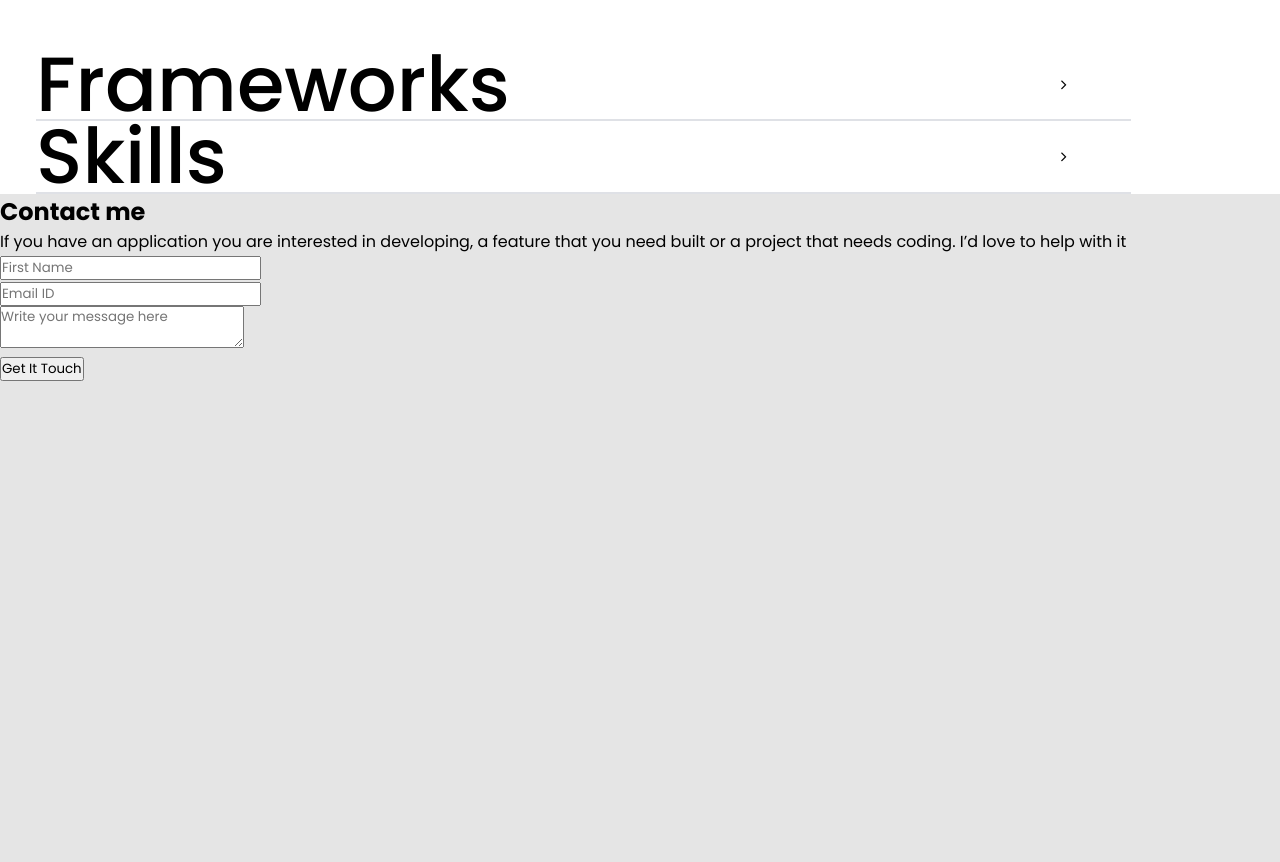
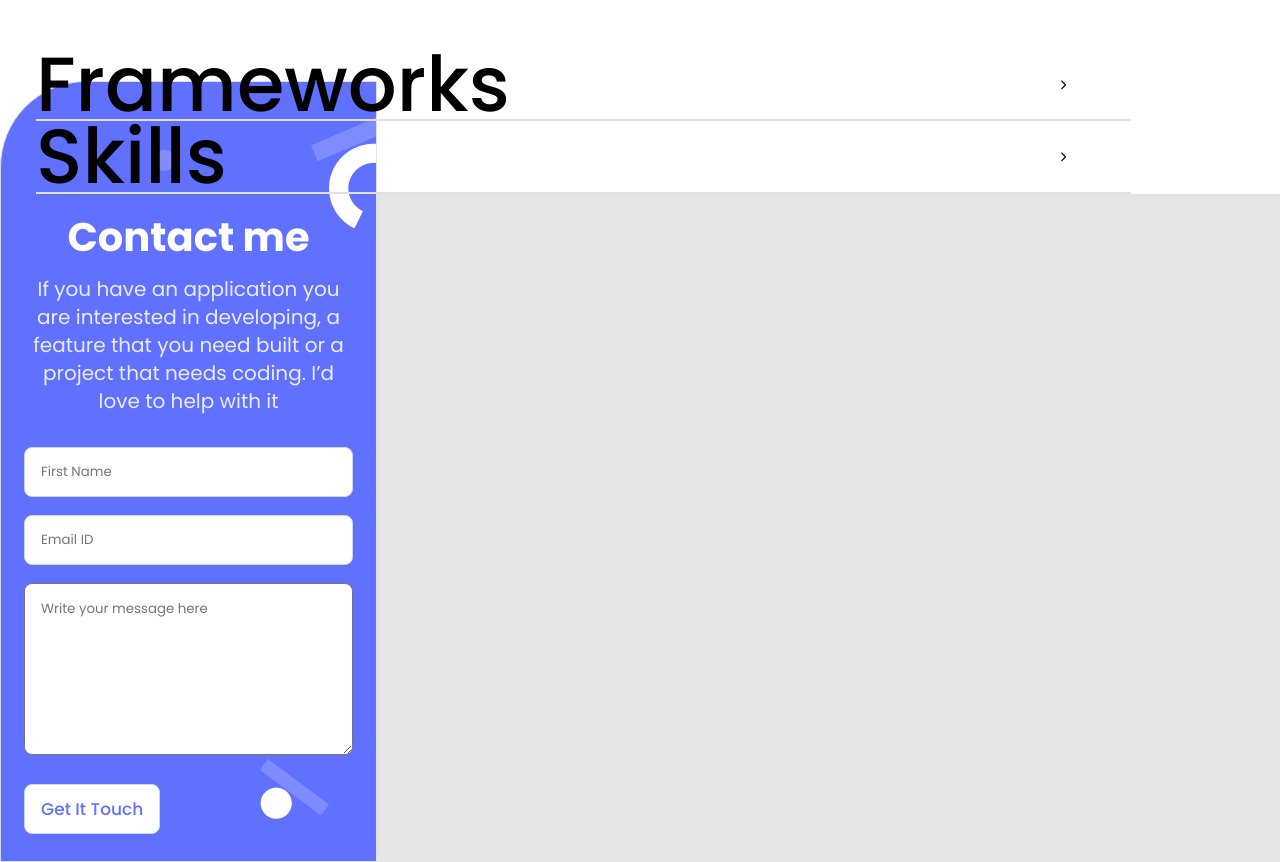
Before and after one commit to thenarain/My-Portfolio, a website: page index.html in a window 1280 px wide. Shown: the part 4200-5062 px from the top of the page. Before the commit the page ends 4581 px from the top, so only its background shows below. Drawn offline with Linux system fonts and the light colour scheme.

Commit message:
Add syles for  contact form

```diff
--- a/styles.css
+++ b/styles.css
@@ -338,3 +338,131 @@ li {
   border-bottom: 2px solid #dfe1e6;
   width: 88%;
 }
+
+/* contact form start */
+
+.card-contact {
+  display: flex;
+  justify-content: center;
+  align-items: center;
+  flex-direction: column;
+  background-color: #6070ff;
+  height: 779px;
+  width: 375px;
+  left: 24px;
+  border-radius: 86px 0 0;
+  border: 1px solid #dfe1e6;
+  background-image: url("./Images/contact_form_shapes_mobile.png");
+  background-repeat: no-repeat;
+  background-position: right;
+  margin-top: -113px;
+}
+
+.contact-text {
+  color: #fff;
+  font-style: normal;
+  font-weight: bold;
+  font-size: 40px;
+  line-height: 52px;
+  margin-top: 103px;
+}
+
+.contact-para {
+  color: #ebebff;
+  padding: 12px 24px;
+  font-style: normal;
+  font-weight: normal;
+  font-size: 20px;
+  line-height: 28px;
+  text-align: center;
+}
+
+.form-content {
+  list-style-type: none;
+}
+
+.form-list {
+  background: #fff;
+  border: 1px solid #cfd8dc;
+  border-radius: 8px;
+  height: 48px;
+  width: 327px;
+  left: 0;
+  top: 0;
+  margin-top: 20px;
+}
+
+.form-list1 {
+  background: #fff;
+  border: 1px solid #cfd8dc;
+  border-radius: 8px;
+  height: 48px;
+  width: 327px;
+  left: 0;
+  top: 0;
+  margin-top: 18px;
+}
+
+.form-list-textarea {
+  height: 170px;
+  width: 327px;
+  left: 0;
+  top: 0;
+  border-radius: 8px;
+  margin-top: 18px;
+}
+
+.form-list-textarea::placeholder {
+  padding-left: 16px;
+  padding-top: 15px;
+}
+
+.button1 {
+  color: #6070ff;
+  background-color: #fff;
+  font-style: normal;
+  font-weight: 500;
+  font-size: 17px;
+  line-height: 24px;
+  border: 1px solid #cfd8dc;
+  border-radius: 8px;
+  padding: 12px 16px;
+}
+
+.button1:hover {
+  color: #fff;
+  text-decoration: none;
+  padding: 12px 16px;
+  font-style: normal;
+  font-weight: 500;
+  font-size: 17px;
+  line-height: 24px;
+  box-shadow: 0 8px 16px rgb(64 83 252 / 24%);
+  background-color: #6070ff;
+  border-radius: 8px;
+}
+
+.button1:focus {
+  color: #fff;
+  text-decoration: none;
+  padding: 12px 16px;
+  background-color: #2230d2;
+  border-radius: 8px;
+  font-size: 17px;
+  font-weight: 500;
+  line-height: 24px;
+}
+
+.button-list {
+  margin-top: 22px;
+}
+
+.form-list::placeholder {
+  padding-left: 16px;
+  padding-top: 15px;
+}
+
+.form-list1::placeholder {
+  padding-left: 16px;
+  padding-top: 15px;
+}
```
